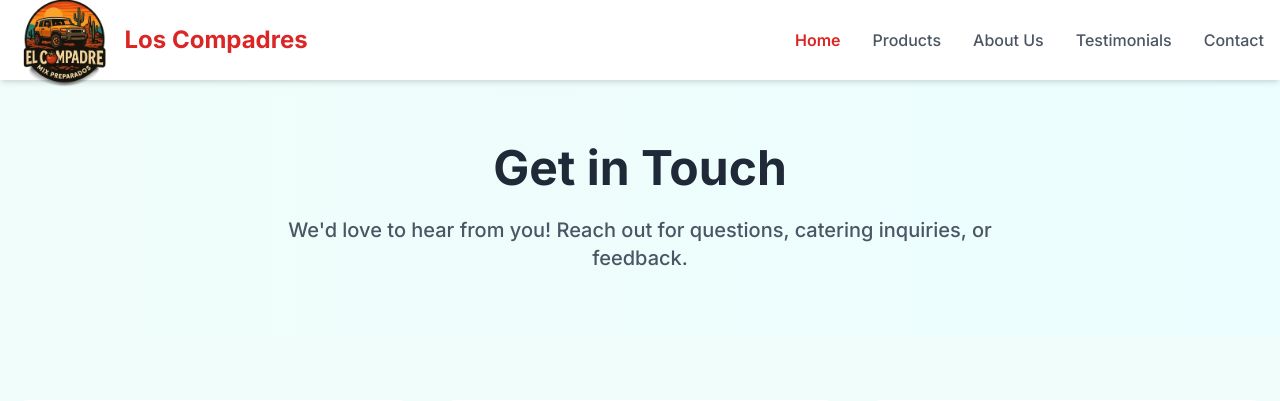
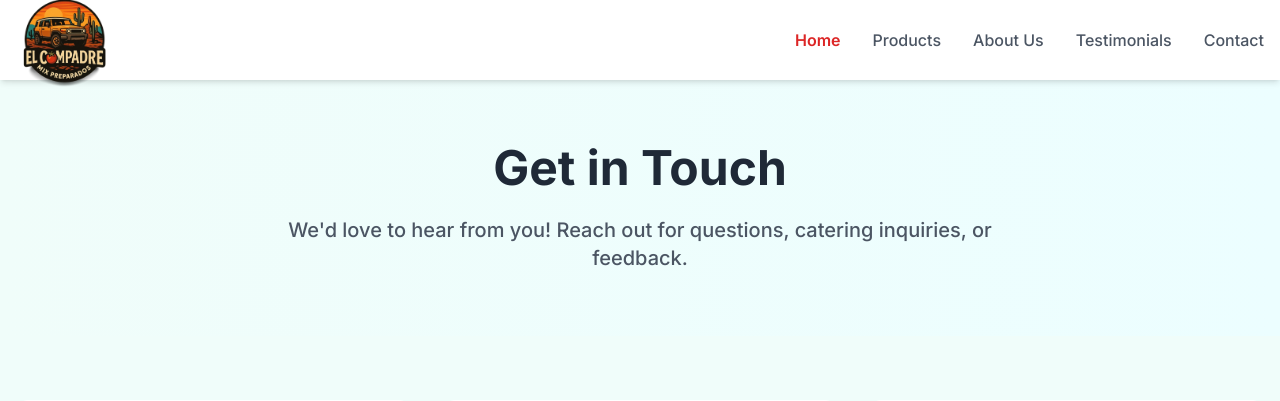
Before and after one commit to ebyted/mixpreparados, a Django app: page /contact/ in a window 1280 px wide. Shown: the top 401 px of the page. Run offline with Django 5.2, Linux system fonts and the light colour scheme; some libraries are stand-ins or nearby versions.

Commit message:
fix logos in contact

```diff
--- a/config/urls.py
+++ b/config/urls.py
@@ -9,7 +9,7 @@ urlpatterns = [
     path('cart/', include('cart.urls', namespace='cart')),
     path('accounts/', include('django.contrib.auth.urls')),
     path('products/', include('products.urls')),
-    path('testimonials/', include('testimonials.urls')),
+#path('testimonials/', include('testimonials.urls')),
 ]
 
 # Esto sirve las imágenes subidas en modo desarrollo
--- a/templates/static_templates/contact.html
+++ b/templates/static_templates/contact.html
@@ -335,8 +335,6 @@
             <div class="flex items-center justify-between h-20">
                 <div id="logo" class="flex items-center">
                     <img class="h-24 w-auto" src="{% static 'images/mixpreparadosfj3.png' %}" alt="El Compadre Mix Logo">
-
-                    <span class="ml-2 text-2xl font-bold text-red-600">Los Compadres</span>
                 </div>
 
                 <nav class="hidden md:flex space-x-8">
```
